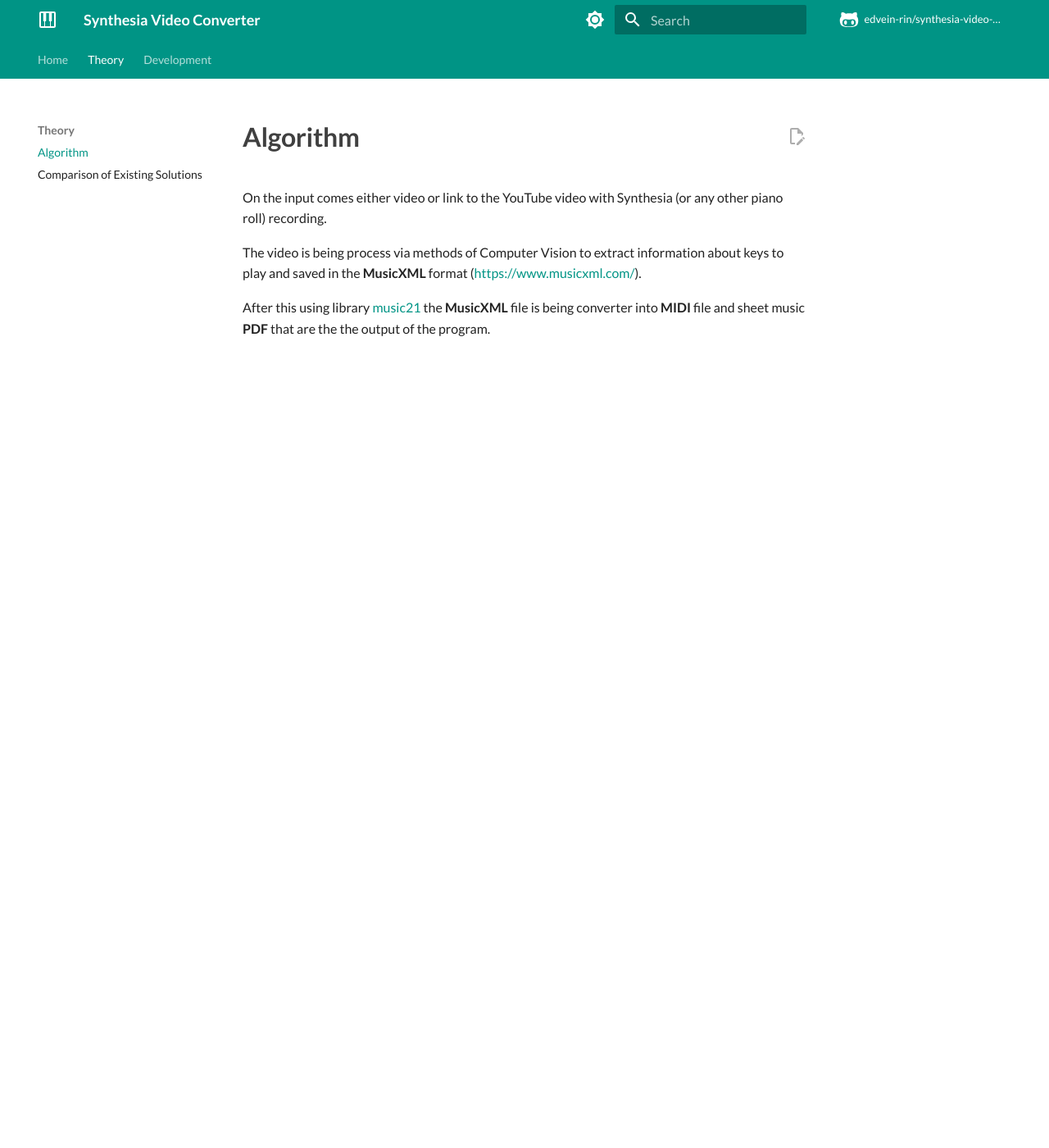
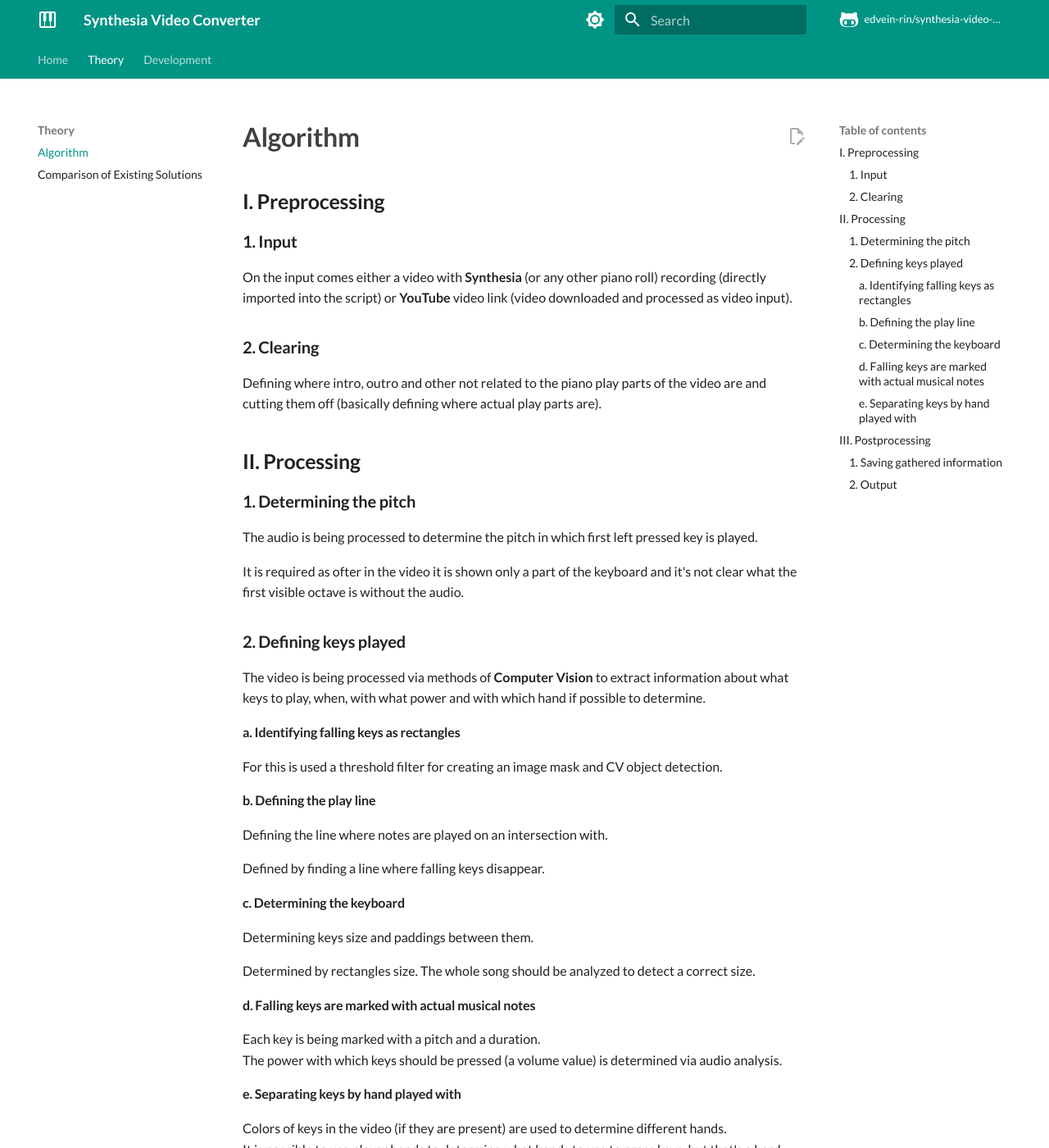
Before and after one commit to edvein-rin/synthesia-video-converter, an MkDocs documentation site: the page built from docs/algorithm.md, in a window 1280 px wide and 1400 px high. Shown: the whole window at 82% size. Built offline with MkDocs 1.6.1 and Material for MkDocs 9.7.7, drawn with Linux system fonts in a browser that asks for light colours; comment, search, counter and statistics services are not loaded; some of the changed text lies outside the part shown.

Commit message:
docs: update algorithm information

```diff
--- a/docs/algorithm.md
+++ b/docs/algorithm.md
@@ -1,7 +1,66 @@
 # Algorithm
 
-On the input comes either video or link to the YouTube video with Synthesia (or any other piano roll) recording.
 
-The video is being process via methods of Computer Vision to extract information about keys to play and saved in the **MusicXML** format ([https://www.musicxml.com/](https://www.musicxml.com/)).
+## I. Preprocessing
 
-After this using library [music21](http://web.mit.edu/music21/) the **MusicXML** file is being converter into **MIDI** file and sheet music **PDF** that are the the output of the program.
+
+### 1. Input
+
+On the input comes either a video with **Synthesia** (or any other piano roll) recording (directly imported into the script) or **YouTube** video link (video downloaded and processed as video input).
+
+### 2. Clearing
+
+Defining where intro, outro and other not related to the piano play parts of the video are and cutting them off (basically defining where actual play parts are).
+
+
+## II. Processing
+
+
+### 1. Determining the pitch
+
+The audio is being processed to determine the pitch in which first left pressed key is played.
+
+It is required as ofter in the video it is shown only a part of the keyboard and it's not clear what the first visible octave is without the audio.
+
+### 2. Defining keys played
+
+The video is being processed via methods of **Computer Vision** to extract information about what keys to play, when, with what power and with which hand if possible to determine.
+
+#### a. Identifying falling keys as rectangles
+
+For this is used a threshold filter for creating an image mask and CV object detection.
+
+#### b. Defining the play line
+
+Defining the line where notes are played on an intersection with.
+
+Defined by finding a line where falling keys disappear.
+
+#### c. Determining the keyboard
+
+Determining keys size and paddings between them.
+
+Determined by rectangles size. The whole song should be analyzed to detect a correct size.
+
+#### d. Falling keys are marked with actual musical notes
+
+Each key is being marked with a pitch and a duration.
+The power with which keys should be pressed (a volume value) is determined via audio analysis.
+
+#### e. Separating keys by hand played with
+
+Colors of keys in the video (if they are present) are used to determine different hands.
+It is possible to use player hands to determine what hands to use to press keys, but that's a hard challenge to deal with.
+
+
+
+## III. Postprocessing
+
+
+### 1. Saving gathered information
+
+The gathered information is being combined and saved in the **MusicXML** format ([https://www.musicxml.com/](https://www.musicxml.com/)).
+
+### 2. Output
+
+Using library [music21](http://web.mit.edu/music21/) the **MusicXML** file is being converter into **MIDI** file and sheet music **PDF** that are the the output of the program.
```
